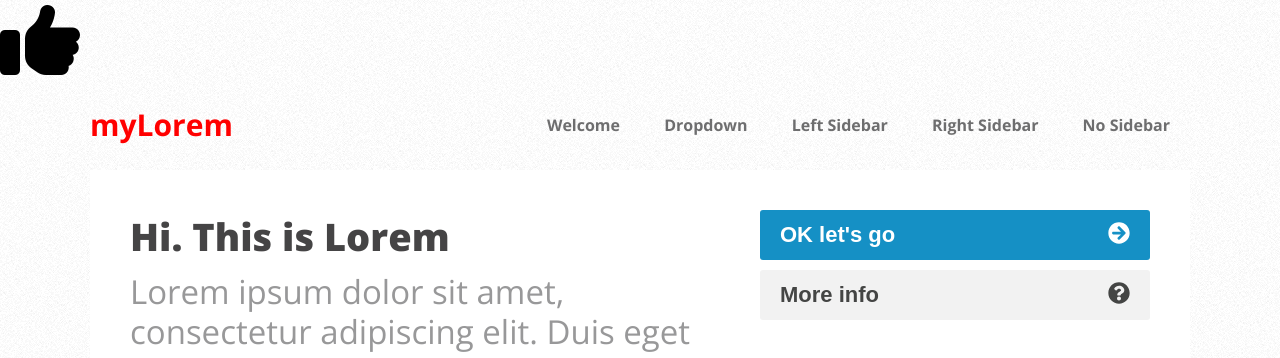
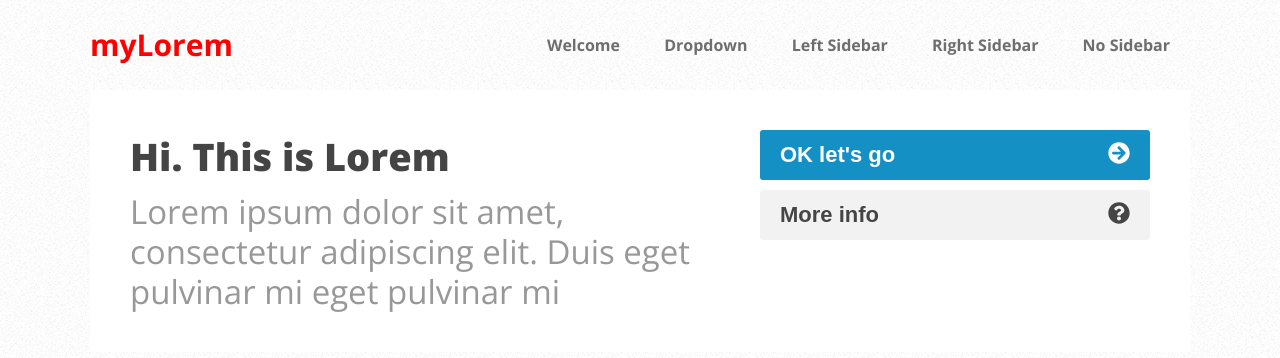
Before and after one commit to SergioCamiloCastillo/pruebatecnica-books, a plain HTML site: page index.html in a window 1280 px wide. Shown: the top 358 px of the page. Drawn offline with nearby package versions, Linux system fonts and the light colour scheme.

Commit message:
last modifications

```diff
--- a/index.html
+++ b/index.html
@@ -24,7 +24,7 @@
 </head>
 
 <body>
-  <i class="fas fa-thumbs-up fa-5x"></i>
+
 
   <header class="container-header">
 
```
